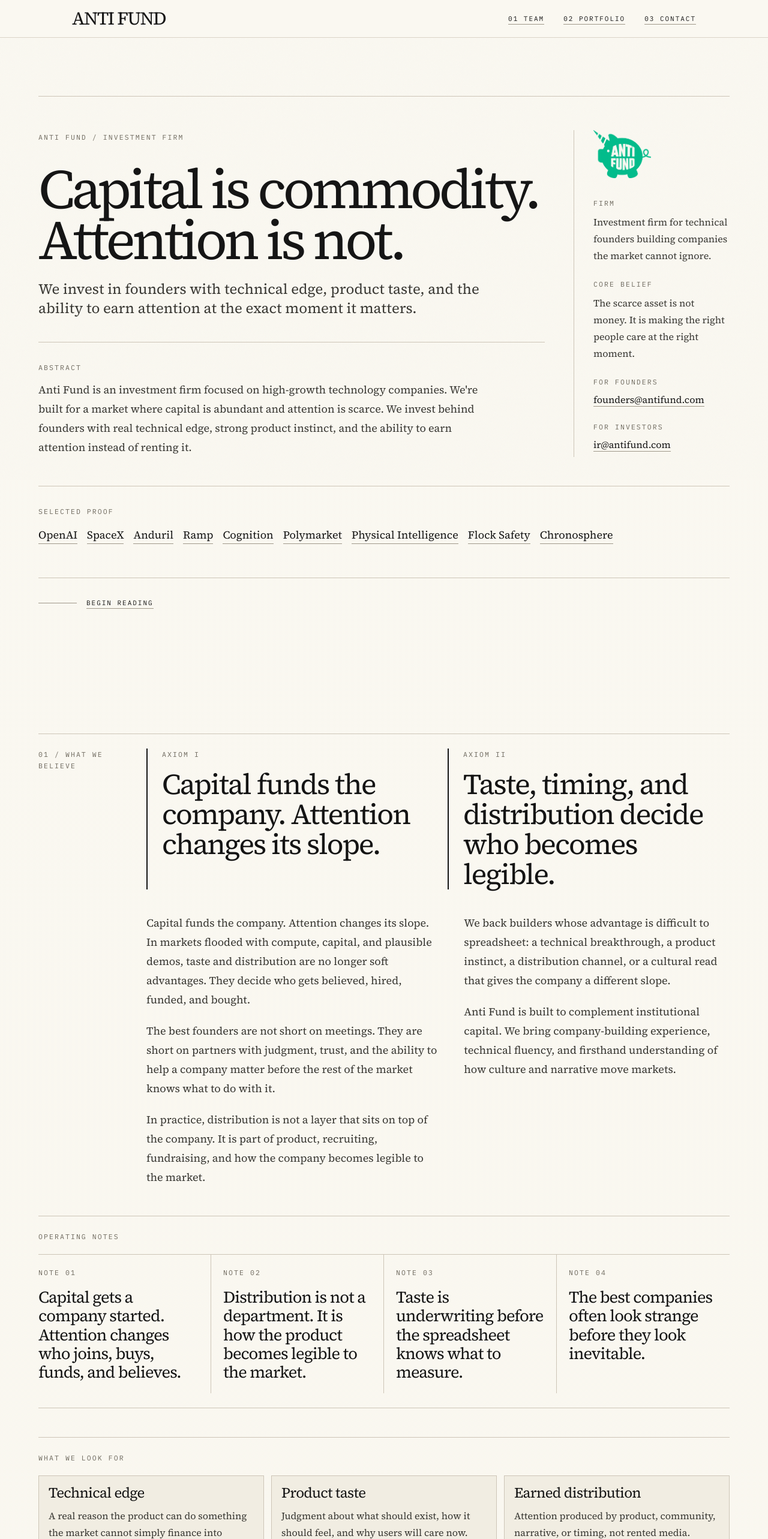
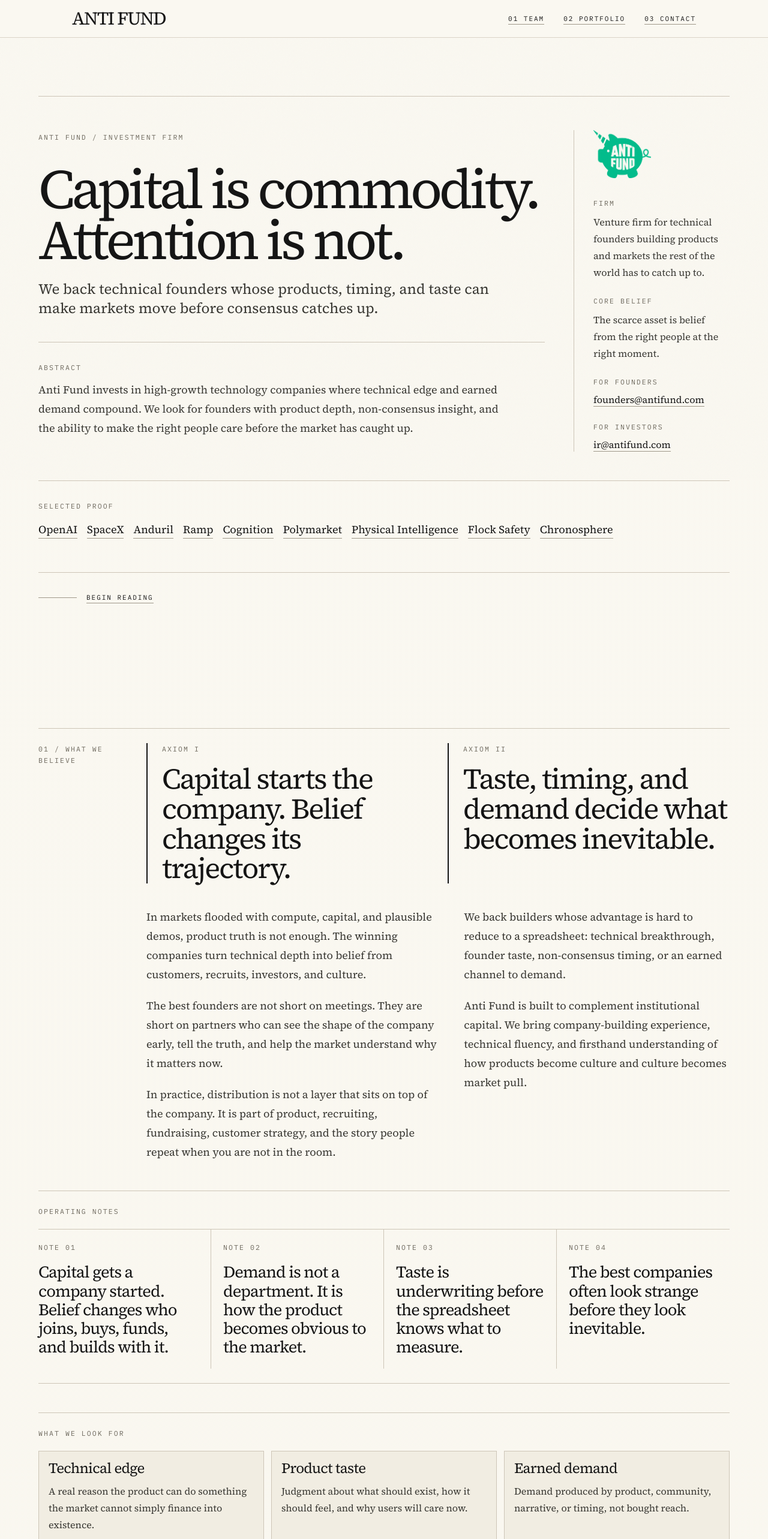
Before and after one commit to geoffreywoo/anti-fund, a Next.js app: page / in a window 1280 px wide. Shown: the top 2566 px of the page at 60% size. Built offline with nearby package versions, Linux system fonts and the light colour scheme.

Commit message:
Sharpen site copy

```diff
--- a/app/layout.tsx
+++ b/app/layout.tsx
@@ -5,12 +5,12 @@
 export const metadata: Metadata = {
   title: "Anti Fund",
   description:
-    "We invest in founders with technical edge, product taste, and the ability to earn attention at the exact moment it matters.",
+    "We back technical founders whose products, timing, and taste can make markets move before consensus catches up.",
   metadataBase: new URL("https://antifund.com"),
   openGraph: {
     title: "Anti Fund",
     description:
-      "We invest in founders with technical edge, product taste, and the ability to earn attention at the exact moment it matters.",
+      "We back technical founders whose products, timing, and taste can make markets move before consensus catches up.",
     url: "https://antifund.com",
     siteName: "Anti Fund",
     type: "website",
@@ -19,7 +19,7 @@
     card: "summary_large_image",
     title: "Anti Fund",
     description:
-      "We invest in founders with technical edge, product taste, and the ability to earn attention at the exact moment it matters.",
+      "We back technical founders whose products, timing, and taste can make markets move before consensus catches up.",
   },
 };
 
--- a/components/FAQ.tsx
+++ b/components/FAQ.tsx
@@ -6,17 +6,17 @@
   {
     question: "What do you invest in, and at what stage?",
     answer:
-      "We invest across stages, from first check through late-stage pre-IPO, in high-growth AI, robotics, software, and consumer companies. We are especially drawn to founders with a non-consensus insight, a technical edge, or a distribution advantage that bends the market in their favor.",
+      "We invest across stages, from first check through late-stage pre-IPO, in high-growth AI, robotics, defense, software, fintech, and consumer companies. We look for founders with non-consensus insight, technical edge, or earned demand that can bend the market in their favor.",
   },
   {
     question: "What makes Anti Fund different from a traditional venture firm?",
     answer:
-      "Anti Fund combines company building, institutional investing, and global distribution. We are designed for founders who need more than capital: product judgment, narrative pressure-testing, network access, and the ability to make a company legible to the market.",
+      "Anti Fund combines technical company-building, institutional investing, and operators who have built global audiences, consumer brands, media moments, and owned companies. We help with product judgment, narrative, access, and demand, not just capital.",
   },
   {
     question: "How do you work with founders after investing?",
     answer:
-      "We stay close during consequential moments: product launches, fundraising, senior hires, customer introductions, narrative resets, board pressure, and strategic forks where the next decision changes the company's slope.",
+      "We stay close during consequential moments: product launches, fundraising, senior hires, customer introductions, narrative resets, board pressure, and strategic forks where the next decision changes what the company becomes.",
   },
   {
     question: "What's your check size?",
--- a/components/Hero.tsx
+++ b/components/Hero.tsx
@@ -34,18 +34,18 @@
               </h1>
 
               <p className="mt-5 max-w-3xl text-lg leading-8 text-ink-soft sm:text-xl md:mt-6 md:text-2xl">
-                We invest in founders with technical edge, product taste, and
-                the ability to earn attention at the exact moment it matters.
+                We back technical founders whose products, timing, and taste
+                can make markets move before consensus catches up.
               </p>
 
               <div className="mt-8 border-t border-line pt-6 md:mt-10 md:pt-8">
                 <p className="paper-label mb-3">Abstract</p>
                 <p className="max-w-3xl text-base leading-7 text-ink-soft sm:text-lg sm:leading-8">
-                  Anti Fund is an investment firm focused on high-growth
-                  technology companies. We&apos;re built for a market where
-                  capital is abundant and attention is scarce. We invest behind
-                  founders with real technical edge, strong product instinct,
-                  and the ability to earn attention instead of renting it.
+                  Anti Fund invests in high-growth technology companies where
+                  technical edge and earned demand compound. We look for
+                  founders with product depth, non-consensus insight, and the
+                  ability to make the right people care before the market has
+                  caught up.
                 </p>
               </div>
             </div>
@@ -64,16 +64,16 @@
                 <div>
                   <dt className="paper-label">Firm</dt>
                   <dd className="mt-2 text-base leading-7 text-ink-soft">
-                    Investment firm for technical founders building companies
-                    the market cannot ignore.
+                    Venture firm for technical founders building products and
+                    markets the rest of the world has to catch up to.
                   </dd>
                 </div>
 
                 <div>
                   <dt className="paper-label">Core belief</dt>
                   <dd className="mt-2 text-base leading-7 text-ink-soft">
-                    The scarce asset is not money. It is making the right
-                    people care at the right moment.
+                    The scarce asset is belief from the right people at the
+                    right moment.
                   </dd>
                 </div>
 
--- a/components/HowWeHelp.tsx
+++ b/components/HowWeHelp.tsx
@@ -12,17 +12,17 @@
   {
     title: "Product",
     description:
-      "Product quality and positioning are inseparable. We pressure-test what should ship now, what should wait, and what will make the company feel inevitable.",
+      "Product quality and positioning are inseparable. We pressure-test what to ship, what to cut, and what will make the product feel inevitable to users, recruits, and investors.",
   },
   {
     title: "Go-to-market",
     description:
-      "Go-to-market is not a slide. It is the moment the market decides whether to care. We help founders shape timing, narrative, and distribution that earns attention instead of renting it.",
+      "Go-to-market is when the market decides whether to care. We help founders shape timing, narrative, and launch strategy that turns product truth into demand.",
   },
   {
     title: "Network",
     description:
-      "Community at Anti Fund is built through work. Our summits, office visits, dinners, and working sessions are designed to create real trust, uncommon access, and useful collisions over time.",
+      "Community at Anti Fund is built through work. Our summits, office visits, dinners, and working sessions create trust, uncommon access, and relationships founders can actually use.",
     links: [
       {
         label: "Anti Fund Summit",
@@ -49,7 +49,7 @@
   {
     title: "Fundraising",
     description:
-      "Great founders are rarely short on inbound capital. The edge is choosing the right counterparties, tightening the story, and creating leverage when the round matters.",
+      "Great founders are rarely short on inbound capital. The edge is creating leverage, choosing the right counterparties, and tightening the story when the round matters.",
   },
   {
     title: "Strategy",
@@ -63,21 +63,20 @@
     <section id="help" className="px-5 py-20 sm:px-6 md:px-10 md:py-28 lg:px-14">
       <div className="mx-auto max-w-6xl">
         <div className="grid gap-10 border-t border-line pt-6 lg:grid-cols-[140px_minmax(0,1fr)]">
-          <div className="paper-label">04 / Platform</div>
+          <div className="paper-label">04 / Founder Leverage</div>
 
           <div className="space-y-10">
             <p className="max-w-3xl text-base leading-7 text-ink-soft sm:text-lg sm:leading-8">
               We are most useful when a founder needs leverage: a launch that
-              has to matter, a round that has to clear, a senior hire that has
-              to close, or a narrative that has to cut through noise.
+              has to land, a round that has to clear, a senior hire that has to
+              close, or a market story that has to become obvious fast.
             </p>
 
             <p className="max-w-3xl text-base leading-7 text-ink-soft sm:text-lg sm:leading-8">
-              This is not a platform built for optics. We spend time where
-              important companies are actually shaped: product decisions,
-              launch timing, distribution strategy, fundraising pressure, and
-              the moments where the next decision matters more than the next
-              deck.
+              This is not platform theater. We work where important companies
+              are actually shaped: product decisions, launch timing, demand
+              strategy, fundraising pressure, and the moments where the next
+              decision matters more than the next deck.
             </p>
 
             <div className="border-y border-line">
@@ -116,12 +115,12 @@
             <div id="contact" className="border border-line bg-paper-alt px-5 py-5 sm:px-6 sm:py-6">
               <p className="paper-label mb-3">Correspondence</p>
               <p className="text-base leading-7 text-ink-soft sm:text-lg sm:leading-8">
-                Building something technically differentiated, culturally
-                resonant, or impossible to ignore? Write to{" "}
+                Building something technical, non-consensus, and too important
+                for the market to ignore? Write to{" "}
                 <a href="mailto:founders@antifund.com" className="paper-link">
                   founders@antifund.com
                 </a>
-                . Clear thinking beats generic outreach.
+                . Tell us what you believe before everyone else does.
               </p>
             </div>
           </div>
--- a/components/Portfolio.tsx
+++ b/components/Portfolio.tsx
@@ -73,7 +73,7 @@
   {
     name: "Erebor",
     url: "https://erebor.bank/",
-    description: "New bank.",
+    description: "Banking infrastructure for the innovation economy.",
     stage: "Series B",
     partnered: "2026",
   },
@@ -101,14 +101,14 @@
   {
     name: "Etched",
     url: "https://www.etched.com/",
-    description: "Transformer ASICs.",
+    description: "AI chips purpose-built for transformer inference.",
     stage: "Series B",
     partnered: "2025",
   },
   {
     name: "Modal",
     url: "https://modal.com/",
-    description: "AI infrastructure.",
+    description: "Cloud infrastructure for running AI and data workloads.",
     stage: "Series B / Series C",
     partnered: "2025",
   },
@@ -130,7 +130,7 @@
   {
     name: "Kela Systems",
     url: "https://kelasys.com/",
-    description: "Defense tech.",
+    description: "Defense technology for modern military operations.",
     stage: "Series A",
     partnered: "2024",
   },
@@ -158,7 +158,7 @@
   {
     name: "WithCoverage",
     url: "https://withcoverage.com/",
-    description: "Risk management solution for ambitious businesses.",
+    description: "Risk management and insurance infrastructure for ambitious businesses.",
     stage: "Seed",
     partnered: "2024",
   },
@@ -172,7 +172,7 @@
   {
     name: "Interaction",
     url: "https://poke.com/",
-    description: "Poke.com.",
+    description: "Consumer AI and social products at Poke.com.",
     stage: "Seed",
     partnered: "2025",
   },
@@ -189,14 +189,14 @@
   {
     name: "Betr",
     url: "https://betr.app/",
-    description: "Fast-growing online sports betting, fantasy, and media company.",
+    description: "Sports betting, fantasy, and media company built for modern fans.",
     stage: "Incubation",
     partnered: "2021",
   },
   {
     name: "W",
     url: "https://getw.com/",
-    description: "Personal care brand built to inspire young men to take Ws.",
+    description: "Men's personal care brand built by Jake Paul.",
     stage: "Incubation",
     partnered: "2024",
   },
@@ -231,7 +231,7 @@
   {
     name: "Happy Dad",
     url: "https://happydad.com/",
-    description: "Nelk's hard seltzer and tea.",
+    description: "Hard seltzer and iced tea brand built with Nelk.",
     stage: "Seed+",
     partnered: "2025",
   },
@@ -245,7 +245,7 @@
   {
     name: "Oats Overnight",
     url: "https://www.oatsovernight.com/",
-    description: "Oatmeal.",
+    description: "High-protein overnight oats sold direct-to-consumer.",
     stage: "Series A",
     partnered: "2022",
   },
@@ -338,11 +338,12 @@
 const proofPoints = [
   {
     title: "First checks",
-    description: "Useful before the market has a clean label for the company.",
+    description: "Early ownership before the market has a clean label for the company.",
   },
   {
     title: "Growth rounds",
-    description: "Relevant when consensus capital is available but leverage matters.",
+    description:
+      "Selective access when allocation matters more than capital availability.",
   },
   {
     title: "Exits",
@@ -603,8 +604,8 @@
             <div className="border border-line bg-paper-alt px-5 py-5 sm:px-6 sm:py-6">
               <p className="paper-label mb-3">Proof, not theory</p>
               <p className="text-base leading-7 text-ink-soft sm:text-lg sm:leading-8">
-                Anti Fund has backed category-defining companies across AI,
-                defense, software, fintech, robotics, and high-growth consumer,
+                Anti Fund has earned access across AI, defense, fintech,
+                robotics, software, and culture-native consumer companies,
                 including{" "}
                 <span className="font-semibold text-ink">
                   OpenAI, SpaceX, Anduril, Ramp, Cognition, Polymarket,
@@ -612,10 +613,9 @@
                 </span>
               </p>
               <p className="mt-4 text-base leading-7 text-ink-soft">
-                The pattern is not one sector or one stage. It is founders with
-                technical edge, distribution instinct, and the ambition to shape
-                how markets think and behave, from first check through
-                late-stage growth.
+                The pattern is not one sector. It is a kind of founder:
+                technical, early to the market&apos;s next obsession, and
+                capable of turning product truth into demand.
               </p>
               <div className="mt-5 grid gap-3 border-t border-line pt-5 sm:grid-cols-3">
                 {proofPoints.map((point) => (
--- a/components/Team.tsx
+++ b/components/Team.tsx
@@ -138,11 +138,11 @@
           <div className="space-y-10">
             <p className="max-w-3xl text-base leading-7 text-ink-soft sm:text-lg sm:leading-8">
               Anti Fund combines Geoffrey Woo&apos;s technical company-building
-              and venture judgment with Jake and Logan Paul&apos;s record turning
-              attention into owned companies, consumer demand, and global media
-              moments. Product depth, capital formation, and culture all belong
-              in the same room when the goal is to build category-defining
-              companies.
+              and venture judgment with Jake and Logan Paul&apos;s record building
+              owned companies, global audiences, consumer demand, media
+              moments, and culture-shaping brands. This is not celebrity
+              capital. This is company-building capital for a market where
+              product, attention, trust, and timing compound together.
             </p>
 
             <figure className="border border-line bg-paper-alt p-3 sm:p-4 md:p-6">
@@ -164,11 +164,11 @@
                     Geoffrey Woo, Jake Paul, and Logan Paul.
                   </p>
                   <p className="max-w-2xl text-base leading-7 text-ink-soft">
-                    Geoffrey brings the technical and founder judgment:
-                    product, engineering, company building, and capital
-                    formation. Jake and Logan bring operator judgment from
-                    building global audience businesses, consumer brands, combat
-                    sports, media, and creator-led demand.
+                    Geoffrey brings technical and founder judgment: product,
+                    engineering, company-building, and capital formation. Jake
+                    and Logan bring operator judgment from building audience
+                    businesses, consumer brands, sports, media, and creator-led
+                    demand at global scale.
                   </p>
                 </figcaption>
               </div>
--- a/components/Thesis.tsx
+++ b/components/Thesis.tsx
@@ -11,9 +11,9 @@
         "Judgment about what should exist, how it should feel, and why users will care now.",
     },
     {
-      title: "Earned distribution",
+      title: "Earned demand",
       description:
-        "Attention produced by product, community, narrative, or timing, not rented media.",
+        "Demand produced by product, community, narrative, or timing, not bought reach.",
     },
     {
       title: "Non-consensus insight",
@@ -33,8 +33,8 @@
   ];
 
   const operatingNotes = [
-    "Capital gets a company started. Attention changes who joins, buys, funds, and believes.",
-    "Distribution is not a department. It is how the product becomes legible to the market.",
+    "Capital gets a company started. Belief changes who joins, buys, funds, and builds with it.",
+    "Demand is not a department. It is how the product becomes obvious to the market.",
     "Taste is underwriting before the spreadsheet knows what to measure.",
     "The best companies often look strange before they look inevitable.",
   ];
@@ -50,14 +50,14 @@
               <div className="border-l-2 border-ink pl-4 sm:pl-6">
                 <p className="paper-label mb-4">Axiom I</p>
                 <blockquote className="font-display text-[2.35rem] leading-[1.04] tracking-[-0.04em] text-ink sm:text-4xl md:text-5xl">
-                  Capital funds the company. Attention changes its slope.
+                  Capital starts the company. Belief changes its trajectory.
                 </blockquote>
               </div>
 
               <div className="border-l-2 border-ink pl-4 sm:pl-6">
                 <p className="paper-label mb-4">Axiom II</p>
                 <blockquote className="font-display text-[2.35rem] leading-[1.04] tracking-[-0.04em] text-ink sm:text-4xl md:text-5xl">
-                  Taste, timing, and distribution decide who becomes legible.
+                  Taste, timing, and demand decide what becomes inevitable.
                 </blockquote>
               </div>
             </div>
@@ -65,36 +65,35 @@
             <div className="grid gap-8 lg:grid-cols-[minmax(0,1.05fr)_minmax(0,0.95fr)] lg:gap-10">
               <div className="space-y-5 text-base leading-7 text-ink-soft sm:text-lg sm:leading-8">
                 <p>
-                  Capital funds the company. Attention changes its slope. In
-                  markets flooded with compute, capital, and plausible demos,
-                  taste and distribution are no longer soft advantages. They
-                  decide who gets believed, hired, funded, and bought.
+                  In markets flooded with compute, capital, and plausible
+                  demos, product truth is not enough. The winning companies turn
+                  technical depth into belief from customers, recruits,
+                  investors, and culture.
                 </p>
                 <p>
-                  The best founders are not short on meetings. They are short
-                  on partners with judgment, trust, and the ability to help a
-                  company matter before the rest of the market knows what to do
-                  with it.
+                  The best founders are not short on meetings. They are short on
+                  partners who can see the shape of the company early, tell the
+                  truth, and help the market understand why it matters now.
                 </p>
                 <p>
                   In practice, distribution is not a layer that sits on top of
                   the company. It is part of product, recruiting, fundraising,
-                  and how the company becomes legible to the market.
+                  customer strategy, and the story people repeat when you are
+                  not in the room.
                 </p>
               </div>
 
               <div className="space-y-5 text-base leading-7 text-ink-soft sm:text-lg sm:leading-8">
                 <p>
-                  We back builders whose advantage is difficult to spreadsheet:
-                  a technical breakthrough, a product instinct, a distribution
-                  channel, or a cultural read that gives the company a different
-                  slope.
+                  We back builders whose advantage is hard to reduce to a
+                  spreadsheet: technical breakthrough, founder taste,
+                  non-consensus timing, or an earned channel to demand.
                 </p>
                 <p>
                   Anti Fund is built to complement institutional capital. We
                   bring company-building experience, technical fluency, and
-                  firsthand understanding of how culture and narrative move
-                  markets.
+                  firsthand understanding of how products become culture and
+                  culture becomes market pull.
                 </p>
               </div>
             </div>
```
